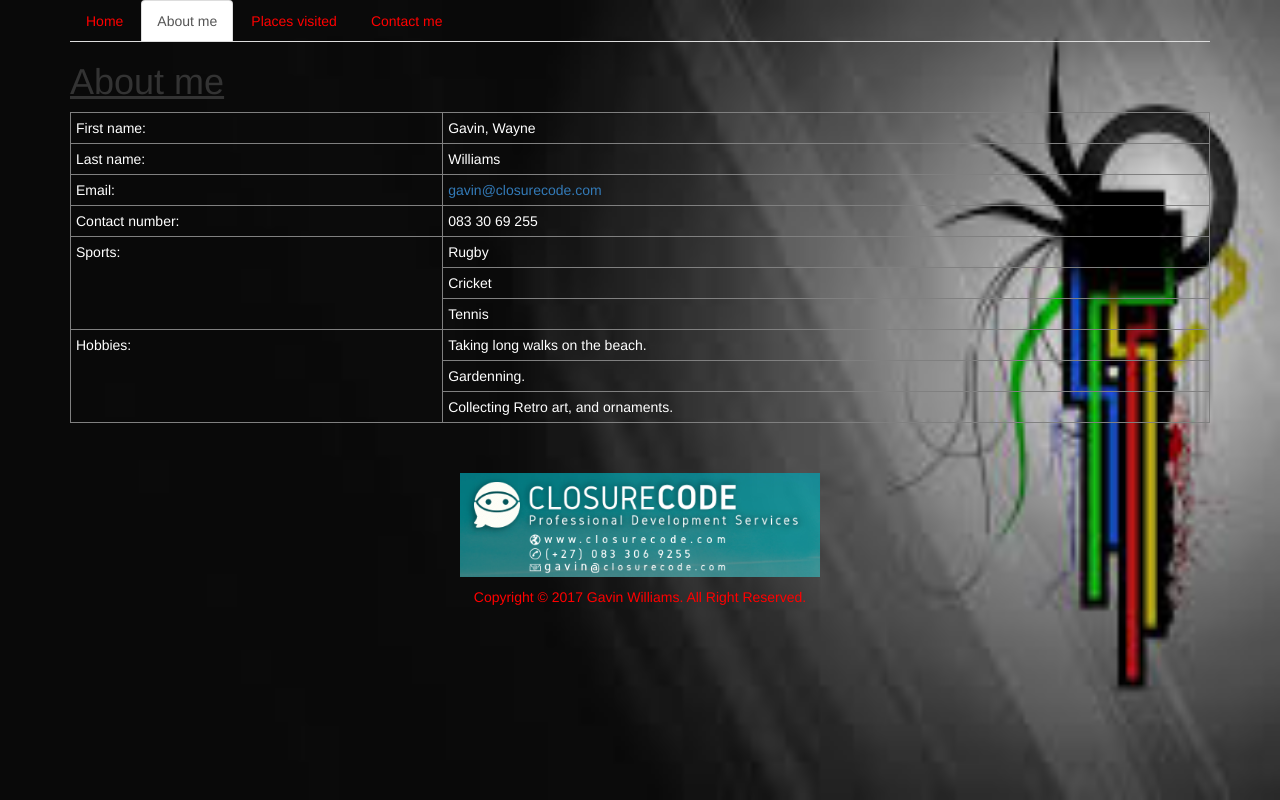
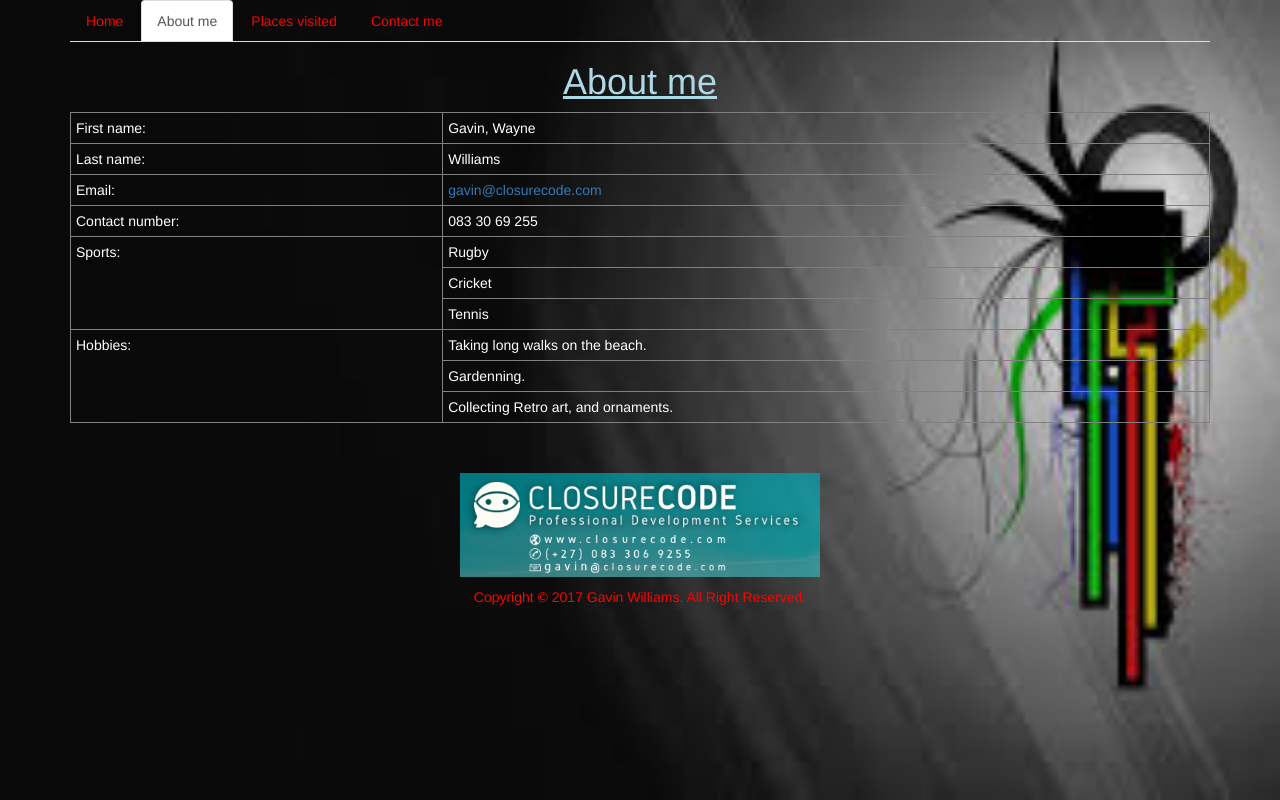
Before and after one commit to frofreak/frofreak.github.io, a plain HTML site: page about-me.html in a window 1280 px wide. Drawn offline with nearby package versions, Linux system fonts and the light colour scheme.

Commit message:
Fixed some code

```diff
--- a/about-me.html
+++ b/about-me.html
@@ -17,7 +17,7 @@
       <li role="presentation"><a href="./places.html">Places visited</a></li>
       <li role="presentation"><a href="./contact.html">Contact me</a></li>
     </ul>
-  <h1 title="Just a little bit about me"><u>About me</u></h1>
+  <h1 class="index" title="Just a little bit about me"><u>About me</u></h1>
 <div class="row">
   <div class="col-md-12">
     <table class="table table-condensed table-hover table-bordered">
```
